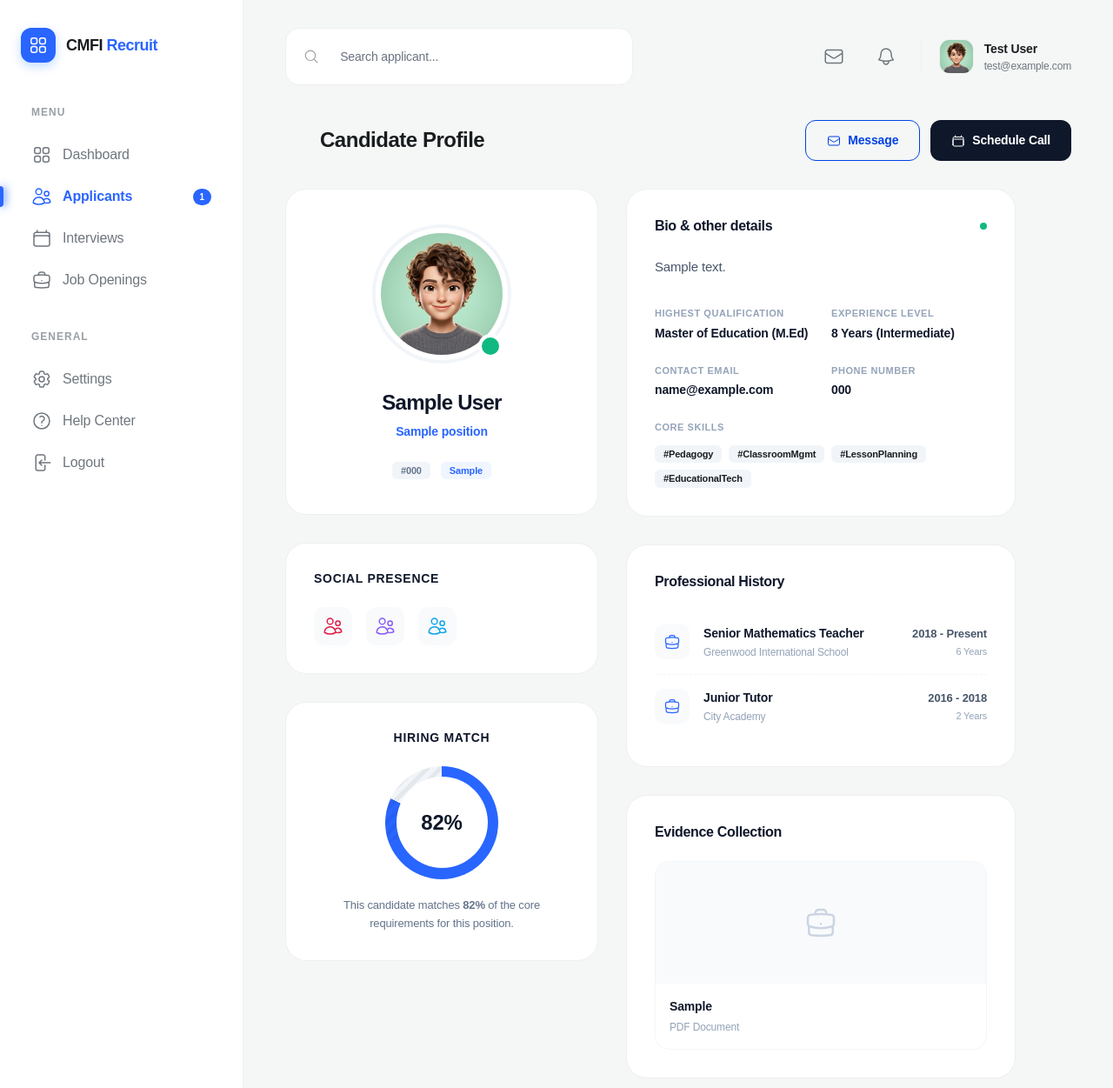
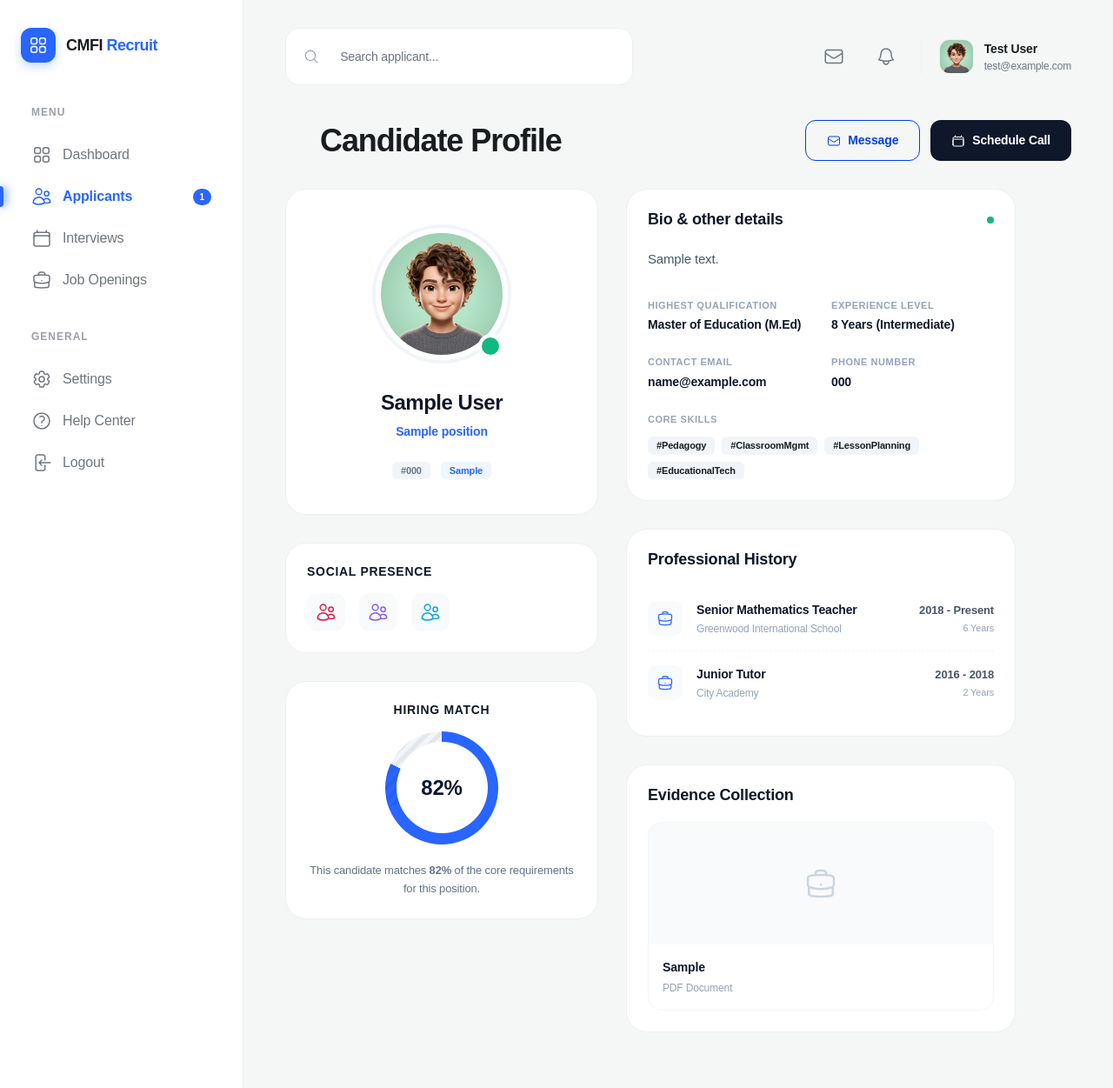
Before and after one commit to KayZee52/CMFI-website, a Laravel app: page /applicants/1 in a window 1280 px wide. Shown: the whole page at 87% size. Run offline with Laravel 12, Linux system fonts and the light colour scheme; a user stored in the database is signed in; data comes from the database, SQL or seed files in the repository; tables that the repository leaves empty hold one stand-in row (values such as "Sample post"); style sheets or scripts are compiled from the project's sources; some web fonts are replaced.

Commit message:
feat: integrate local Satoshi font files and update typography styles in applicant profile views

```diff
--- a/ui_forclone/recruitment-app/resources/views/admin/applicants/show.blade.php
+++ b/ui_forclone/recruitment-app/resources/views/admin/applicants/show.blade.php
@@ -7,7 +7,7 @@
         <div style="display: flex; align-items: center; justify-content: space-between; margin-bottom: 32px;">
             <div style="display: flex; align-items: center; gap: 16px;">
                 <a href="{{ route('applicants.index') }}" style="color: var(--text-muted);"><x-icon name="arrow-left" class="w-6 h-6" /></a>
-                <h1 style="font-size: 24px; font-weight: 800; margin: 0;">Candidate Profile</h1>
+                <h1 style="font-size: 36px; font-weight: 700; margin: 0; letter-spacing: -0.03em;">Candidate Profile</h1>
             </div>
             <div style="display: flex; gap: 12px;">
                 <button class="btn btn-secondary" style="border-radius: 12px;"><x-icon name="mail" class="w-4 h-4" /> Message</button>
@@ -25,7 +25,7 @@
                              class="avatar-large" alt="Avatar">
                         <div style="position: absolute; bottom: 30px; right: 10px; width: 28px; height: 28px; background: #10B981; border: 4px solid white; border-radius: 50%;"></div>
                     </div>
-                    <h2 style="font-size: 24px; font-weight: 800; color: #0F172A; margin: 0;">{{ $applicant->full_name }}</h2>
+                    <h2 style="font-size: 24px; font-weight: 700; color: #0F172A; margin: 0; letter-spacing: -0.02em;">{{ $applicant->full_name }}</h2>
                     <p style="font-size: 14px; color: var(--primary); font-weight: 700; margin: 8px 0 24px;">{{ $applicant->applications->first()->jobOpening->position->title }}</p>
 
                     <div style="display: flex; justify-content: center; gap: 12px;">
@@ -34,8 +34,8 @@
                     </div>
                 </div>
 
-                <div class="profile-card" style="padding: 32px;">
-                    <h4 style="font-size: 14px; font-weight: 800; color: #0F172A; margin: 0 0 24px; text-transform: uppercase; letter-spacing: 0.05em;">Social Presence</h4>
+                <div class="profile-card" style="padding: 24px;">
+                    <h4 style="font-size: 14px; font-weight: 600; color: #0F172A; margin: 0 0 16px; text-transform: uppercase; letter-spacing: 0.05em;">Social Presence</h4>
                     <div style="display: flex; gap: 16px;">
                         <a href="#" style="width: 44px; height: 44px; background: #F8FAFC; border-radius: 12px; display: flex; align-items: center; justify-content: center; color: #E11D48;"><x-icon name="users" class="w-6 h-6" /></a>
                         <a href="#" style="width: 44px; height: 44px; background: #F8FAFC; border-radius: 12px; display: flex; align-items: center; justify-content: center; color: #8B5CF6;"><x-icon name="users" class="w-6 h-6" /></a>
@@ -44,8 +44,8 @@
                 </div>
 
                 <!-- Match Score Section (Adapted from Maria Fernanda "Availability") -->
-                <div class="profile-card" style="padding: 32px; text-align: center;">
-                    <h4 style="font-size: 14px; font-weight: 800; color: #0F172A; margin: 0 0 24px; text-transform: uppercase; letter-spacing: 0.05em;">Hiring Match</h4>
+                <div class="profile-card" style="padding: 24px; text-align: center;">
+                    <h4 style="font-size: 14px; font-weight: 600; color: #0F172A; margin: 0 0 16px; text-transform: uppercase; letter-spacing: 0.05em;">Hiring Match</h4>
                     <div style="display: flex; justify-content: center; margin-bottom: 20px;">
                         @php $matchScore = 82; $degree = ($matchScore / 100) * 360; @endphp
                         <div class="gauge-chart" style="width: 130px; height: 130px; background: conic-gradient(var(--primary) 0deg {{ $degree }}deg, #F1F5F9 {{ $degree }}deg 360deg);">
@@ -63,9 +63,9 @@
             <div style="display: flex; flex-direction: column; gap: 32px;">
 
                 <!-- Bio & Details Card -->
-                <div class="profile-card" style="padding: 32px;">
-                    <div style="display: flex; justify-content: space-between; align-items: center; margin-bottom: 24px;">
-                        <h4 style="font-size: 16px; font-weight: 800; color: #0F172A; margin: 0;">Bio & other details</h4>
+                <div class="profile-card" style="padding: 24px;">
+                    <div style="display: flex; justify-content: space-between; align-items: center; margin-bottom: 20px;">
+                        <h4 style="font-size: 18px; font-weight: 700; color: #0F172A; margin: 0; letter-spacing: -0.01em;">Bio & other details</h4>
                         <div style="width: 8px; height: 8px; background: #10B981; border-radius: 50%;"></div>
                     </div>
                     <p style="font-size: 15px; line-height: 1.8; color: #475569; margin-bottom: 32px;">{{ $applicant->bio ?? 'No professional biography provided.' }}</p>
@@ -100,8 +100,8 @@
                 </div>
 
                 <!-- Work Experience (Production Style) -->
-                <div class="profile-card" style="padding: 32px;">
-                    <h4 style="font-size: 16px; font-weight: 800; color: #0F172A; margin: 0 0 24px;">Professional History</h4>
+                <div class="profile-card" style="padding: 24px;">
+                    <h4 style="font-size: 18px; font-weight: 700; color: #0F172A; margin: 0 0 20px; letter-spacing: -0.01em;">Professional History</h4>
                     <div class="production-list">
                         <div class="production-item">
                             <div style="display: flex; align-items: center; gap: 16px;">
@@ -137,8 +137,8 @@
                 </div>
 
                 <!-- Documents Collection (Grid Style) -->
-                <div class="profile-card" style="padding: 32px;">
-                    <h4 style="font-size: 16px; font-weight: 800; color: #0F172A; margin: 0 0 24px;">Evidence Collection</h4>
+                <div class="profile-card" style="padding: 24px;">
+                    <h4 style="font-size: 18px; font-weight: 700; color: #0F172A; margin: 0 0 20px; letter-spacing: -0.01em;">Evidence Collection</h4>
                     <div class="doc-gallery">
                         @forelse($applicant->applications->first()->documents as $doc)
                             <div class="doc-item" @click="previewOpen = true; previewTitle = '{{ $doc->document_type }}'">
--- a/ui_forclone/recruitment-app/resources/views/layouts/recruitment.blade.php
+++ b/ui_forclone/recruitment-app/resources/views/layouts/recruitment.blade.php
@@ -7,8 +7,6 @@
 
     <title>{{ config('app.name', 'CMFI Recruitment') }}</title>
 
-    <!-- Fontshare: Satoshi -->
-    <link href="https://api.fontshare.com/v2/css?f[]=satoshi@900,700,500,301,701,300,501,401,901,400&display=swap" rel="stylesheet">
 
     <!-- Alpine.js -->
     <script defer src="https://unpkg.com/alpinejs@3.x.x/dist/cdn.min.js"></script>
```
Also changed, not shown: ui_forclone/recruitment-app/public/fonts/satoshi/satoshi-300-italic.woff2 (added), ui_forclone/recruitment-app/public/fonts/satoshi/satoshi-300.woff2 (added), ui_forclone/recruitment-app/public/fonts/satoshi/satoshi-400-italic.woff2 (added), ui_forclone/recruitment-app/public/fonts/satoshi/satoshi-400.woff2 (added), ui_forclone/recruitment-app/public/fonts/satoshi/satoshi-500-italic.woff2 (added), ui_forclone/recruitment-app/public/fonts/satoshi/satoshi-500.woff2 (added), ui_forclone/recruitment-app/public/fonts/satoshi/satoshi-700-italic.woff2 (added), ui_forclone/recruitment-app/public/fonts/satoshi/satoshi-700.woff2 (added), ui_forclone/recruitment-app/public/fonts/satoshi/satoshi-900-italic.woff2 (added), ui_forclone/recruitment-app/public/fonts/satoshi/satoshi-900.woff2 (added).
